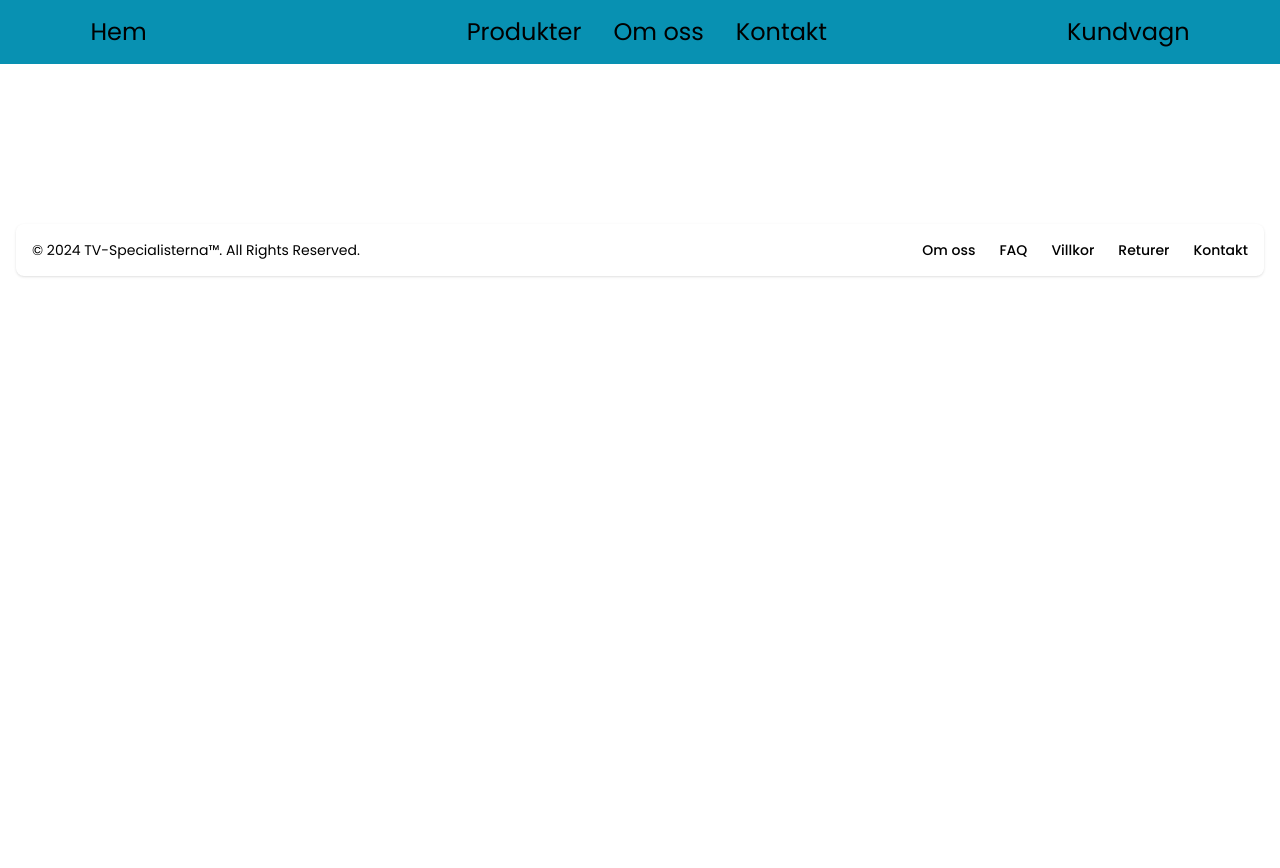
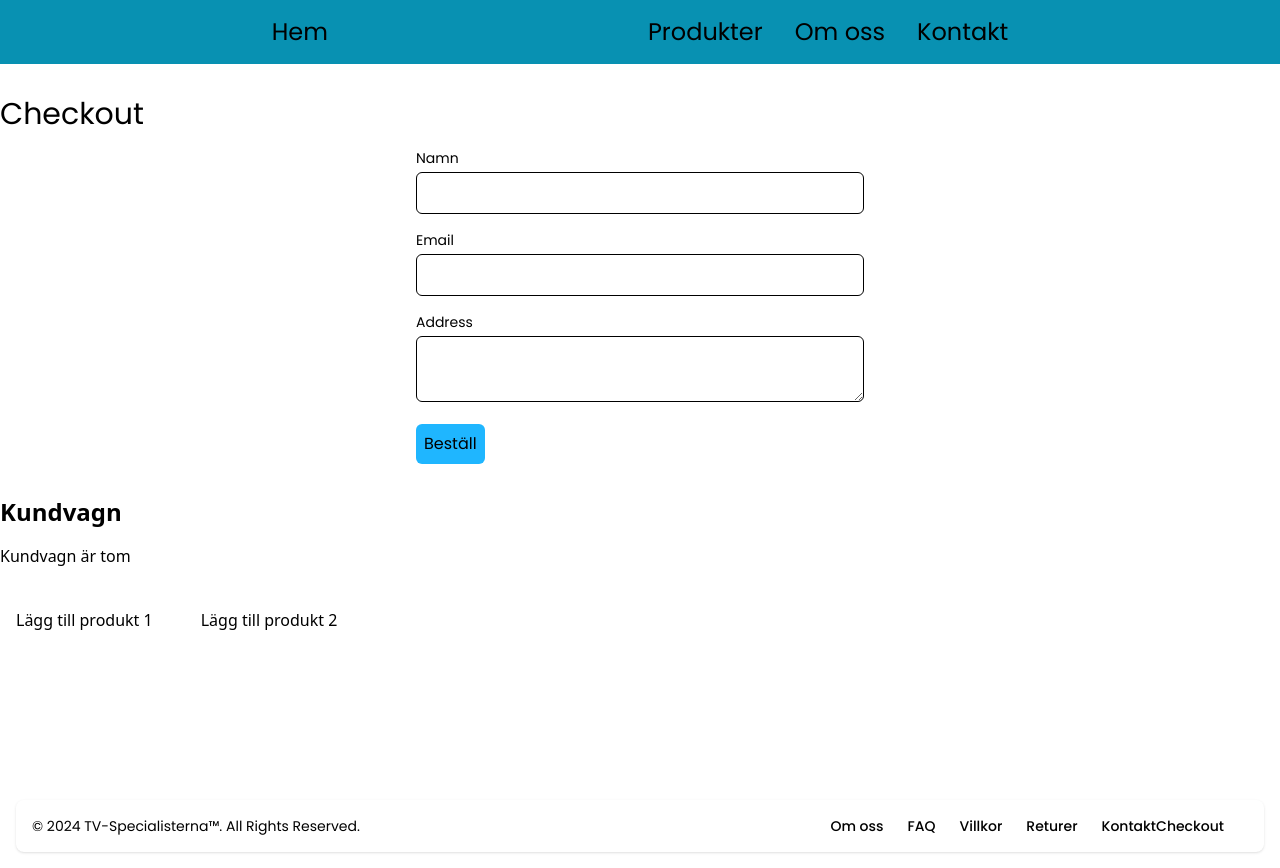
Before and after one commit to MalteNord/frontend-2-assignment, a React (Vite) app: page /checkout in a window 1280 px wide. Before the commit the page ends 800 px from the top, so only its background shows below. Built offline with nearby package versions, Linux system fonts and the light colour scheme.

Commit message:
Fixat checkout sida

```diff
--- a/src/App.jsx
+++ b/src/App.jsx
@@ -1,17 +1,18 @@
 import React from "react";
 import { BrowserRouter as Router, Route, Routes, Link } from "react-router-dom";
 import Header from "./components/header";
+
 import About from "./pages/About";
 import Footer from "./components/footer";
 import Contact from "./pages/Contact";
 import Products from "./pages/Products";
-import Cart from "./components/cart";
-import Checkout from "./pages/Checkout";
+
 import Home from "./pages/Home"
 import FAQ from "./pages/Faq";
 import Terms from "./pages/Terms";
 import Returns from "./pages/Returns";
 import Product from "./pages/Product";
+import Checkout from "./pages/Checkout";
 import "./index.css"
 
 
@@ -29,8 +30,10 @@ import "./index.css"
         <Route exact path="/faq" element={<FAQ />}/>
         <Route exact path="/terms" element={<Terms />}/>
         <Route exact path="/returns" element={<Returns />}/>
-        <Route exact path="/cart" element={<Cart />}/>
+        <Route exact path="/checkout" element={<Checkout />}/>
         <Route exact path="/product" element={<Product />}/>
+
+
       </Routes>
       <Footer />
     </Router>
--- a/src/components/cart.jsx
+++ /dev/null
@@ -1,44 +0,0 @@
-
-import "../index.css";
-import Products from "../pages/Products";
-
-import React from 'react';
-
-const Cart = () => {
-
-  const [cartItems, setCartItems] = React.useState([]);
-
-
-  const removeFromCart = (itemId) => {
-    const updatedCartItems = cartItems.filter(item => item.id !== itemId);
-    setCartItems(updatedCartItems);
-  };
-
-
-  const calculateTotalPrice = () => {
-    return cartItems.reduce((total, item) => total + item.price, 0);
-  };
-
-  return (
-    <div>
-      <h2>Kundvagn</h2>
-      {cartItems.length === 0 ? (
-        <p>Kundvagn är tom</p>
-      ) : (
-        <div>
-          {cartItems.map(item => (
-            <div key={item.id}>
-              <h3>{item.name}</h3>
-              <p>Pris: ${item.price}</p>
-              <button onClick={() => removeFromCart(item.id)}>Ta bort</button>
-            </div>
-          ))}
-          <p>Totalt: ${calculateTotalPrice()}</p>
-          <button>Checkout</button>
-        </div>
-      )}
-    </div>
-  );
-};
-
-export default Cart;
--- a/src/components/footer.jsx
+++ b/src/components/footer.jsx
@@ -27,6 +27,9 @@ function Footer(){
         <li>
             <Link to="/contact" className="hover:underline">Kontakt</Link>
         </li>
+        <li>
+            <Link to="/checkout" className="hover:underline me-4 md:me-6">Checkout</Link>
+        </li>
     </ul>
     </div>
 </footer>
--- a/src/components/header.jsx
+++ b/src/components/header.jsx
@@ -1,6 +1,6 @@
 import "../index.css"
 import React from "react";
-import Cart from "./cart";
+
 import { Link } from 'react-router-dom';
 
 
@@ -28,13 +28,9 @@ function Header(){
 
                     </li>
 
+
                 </ul>
-                <ul className="flex ml-60">
-                <li className="transition ease-in-out delay-100 hover:translate-y-1 hover:scale-110 hover:text-gray-dark">
-                        <Link to="/cart">Kundvagn</Link>
 
-                    </li>
-                </ul>
 
             </div>
     </div>
--- a/src/pages/Checkout.jsx
+++ b/src/pages/Checkout.jsx
@@ -1,12 +1,106 @@
-import React from "react";
-import "../index.css";
+import React, { useState } from 'react';
+import "../index.css"
 
-function Checkout(){
-    return(
-        <>
 
-        </>
-    )
+const Checkout = () => {
+  const [name, setName] = useState('');
+  const [email, setEmail] = useState('');
+  const [address, setAddress] = useState('');
+  const [cart, setCart] = useState([]);
+
+  const handleNameChange = (e) => {
+    setName(e.target.value);
+  };
+
+  const handleEmailChange = (e) => {
+    setEmail(e.target.value);
+  };
+
+  const handleAddressChange = (e) => {
+    setAddress(e.target.value);
+  };
+
+  const handleAddToCart = (item) => {
+    setCart((prevCart) => [...prevCart, item]);
+  };
+
+  const handleSubmit = (e) => {
+    e.preventDefault();
+
+  };
+
+  return (
+    <div className="container mx-auto mt-8">
+      <h1 className="text-3xl font-poppins mb-4">Checkout</h1>
+      <form onSubmit={handleSubmit} className="max-w-md mx-auto">
+        <div className="mb-4">
+          <label htmlFor="name" className="block text-sm font-poppins text-gray-600">Namn</label>
+          <input
+            type="text"
+            id="name"
+            value={name}
+            onChange={handleNameChange}
+            className="mt-1 p-2 border rounded-md w-full"
+            required
+          />
+        </div>
+        <div className="mb-4">
+          <label htmlFor="email" className="block text-sm font-poppins text-gray-600">Email</label>
+          <input
+            type="email"
+            id="email"
+            value={email}
+            onChange={handleEmailChange}
+            className="mt-1 p-2 border rounded-md w-full"
+            required
+          />
+        </div>
+        <div className="mb-4">
+          <label htmlFor="address" className="block text-sm font-poppins text-gray-600">Address</label>
+          <textarea
+            id="address"
+            value={address}
+            onChange={handleAddressChange}
+            className="mt-1 p-2 border rounded-md w-full"
+            required
+          ></textarea>
+        </div>
+        <button type="submit" className="font-poppins bg-blue hover:bg-cyan text-white p-2 rounded-md">Beställ</button>
+      </form>
+
+      <h2 className="text-2xl font-bold mt-8">Kundvagn</h2>
+      {cart.length === 0 ? (
+        <p className="mt-4">Kundvagn är tom</p>
+      ) : (
+        <ul className="mt-4">
+          {cart.map((item, index) => (
+            <li key={index} className="mb-2">
+              {item.name} - {item.price}
+            </li>
+          ))}
+        </ul>
+      )}
+
+      <div className="mt-8">
+        <button
+          onClick={() => handleAddToCart({ name: 'Product 1', price: '300kr' })}
+          className="px-4 py-2 bg-blue-500 text-white rounded-md"
+        >
+           Lägg till produkt 1
+        </button>
+        <button
+          onClick={() => handleAddToCart({ name: 'Product 2', price: '200kr' })}
+          className="px-4 py-2 bg-blue-500 text-white rounded-md ml-4"
+        >
+          Lägg till produkt 2
+        </button>
+      </div>
+    </div>
+  );
 }
 
+
+
+
+
 export default Checkout;
```
